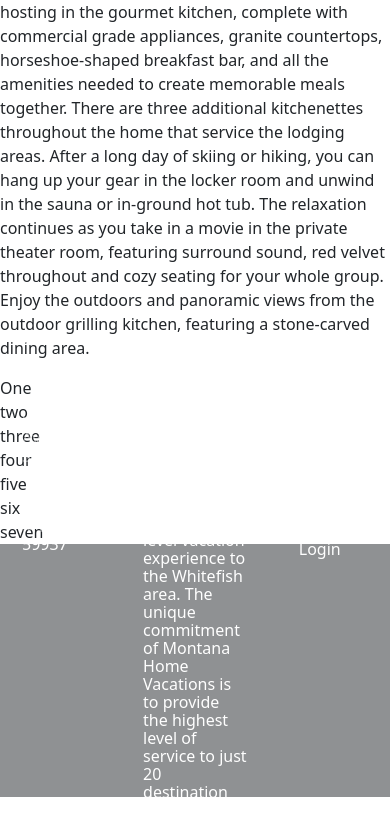
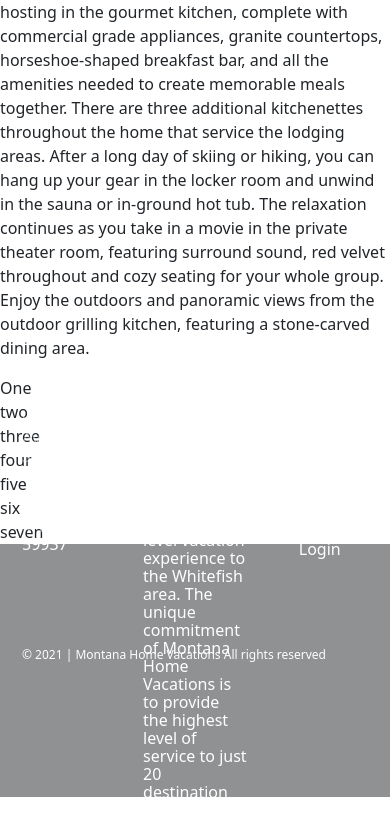
Before and after one commit to mdreesen/northernlights, a React (Create React App) app: page /northern-lights-interior in a window 390 px wide. Shown: the part 1060-1895 px from the top of the page. Built offline with nearby package versions, Linux system fonts and the light colour scheme.

Commit message:
getting media query for the footer. Need to work on getting this up and running

```diff
--- a/src/components/Footer/index.js
+++ b/src/components/Footer/index.js
@@ -5,6 +5,7 @@ import Nav from 'react-bootstrap/Nav';
 import Container from 'react-bootstrap/Container'
 
 const Footer = () => {
+
     return (
         <Navbar className="footer" bg="dark" variant="dark">
             <Container>
@@ -16,6 +17,9 @@ const Footer = () => {
                             <p>913 Wisconsin Ave., Suite 104</p>
                             <p>Whitefish, MT 59937</p>
                         </div>
+                        <div className="footer_text_copyright_container">
+                            <p className="footer_text_copyright ">© 2021 | Montana Home Vacations All rights reserved</p>
+                        </div>
                     </div>
                     <div className="footer_section_two">
                         <p className="footer_text">About Us</p>
@@ -26,11 +30,11 @@ const Footer = () => {
                     <div className="footer_section_three">
                         <p className="footer_text">About Us</p>
                         <div className="footer_text_content_three">
-                            <a>Guest Reviews</a>
-                            <a>Contact Us</a>
-                            <a>Property</a>
-                            <a>Management</a>
-                            <a>Owner Login</a>
+                            <a className="footer_link" href="https://www.montanahomevacations.com/testimonials.asp">Guest Reviews</a>
+                            <a className="footer_link" href="https://www.montanahomevacations.com/contact-information.asp">Contact Us</a>
+                            <a className="footer_link" href="https://www.montanahomevacations.com/property-management.htm">Property</a>
+                            <a className="footer_link" href="https://www.montanahomevacations.com/property-management.htm">Management</a>
+                            <a className="footer_link" href="https://reservations.liverez.com/owners/login.asp?logoff=True">Owner Login</a>
                         </div>
                     </div>
                 </Nav>
--- a/src/index.css
+++ b/src/index.css
@@ -55,9 +55,31 @@
   border-bottom: solid;
 }
 
+.footer_text_copyright_container {
+  width: 320px;
+  height: 111px;
+  display: flex;
+  align-items: flex-end;
+}
+
+.footer_text_copyright {
+  color: white;
+  font-size: 12px;
+}
+
 .footer_text_content {
   line-height: 18px;
   color: white;
+}
+
+.footer_link {
+  text-decoration: none;
+  color: white;
+}
+
+.footer_link:hover {
+  text-decoration: none;
+  color: grey;
 }
 
 .navbar-logo {
@@ -126,21 +148,21 @@
   display: flex;
   justify-content: space-evenly;
   align-items: center;
-  margin: 25vh 2vh;
+  margin: 18vh 2vh;
 }
 
 .about_two {
   display: flex;
   justify-content: space-evenly;
   align-items: center;
-  margin: 25vh 2vh;
+  margin: 18vh 2vh;
 }
 
 .about_three {
   display: flex;
   justify-content: space-evenly;
   align-items: center;
-  margin: 25vh 2vh;
+  margin: 18vh 2vh;
 }
 
 .about_text {
@@ -195,6 +217,85 @@
   background-repeat: no-repeat;
   background-size: cover;
 }
+
+/* @media only screen and (max-width: 992px) {
+  .footer {
+    left: 0;
+    right: 0;
+    bottom: 0;
+    position: static !important;
+    height: 100%;
+  }
+
+  .footer_section {
+    height: 30vh;
+    width: 100%;
+    left: 0;
+    right: 0;
+    bottom: 0;
+  }
+
+  .footer_sections {
+    width: 100%;
+    justify-content: space-between;
+  }
+
+  .footer_section_one {
+    width: 30%;
+    width: 90%;
+    display: flex;
+  }
+
+  .footer_section_two {
+    width: 90%;
+    display: flex;
+
+  }
+
+  .footer_section_three {
+    width: 90%;
+    display: flex;
+
+  }
+
+  .footer_text_content_three {
+    color: white;
+    display: flex;
+    flex-direction: row;
+    justify-content: space-between;
+  }
+
+  .footer_text {
+    color: white;
+    width: 30%;
+    border-bottom: solid;
+  }
+
+  .footer_link {
+    text-decoration: none;
+    color: white;
+    display: flex;
+    font-size: 12px;
+    width: 93px;
+  }
+
+  .footer_text_copyright_container {
+    width: 320px;
+    height: 111px;
+    display: flex;
+    align-items: flex-end;
+  }
+
+  .footer_text_copyright {
+    color: white;
+    font-size: 12px;
+  }
+
+  .footer_text_content {
+    line-height: 18px;
+    color: white;
+  }
+} */
 
 @media only screen and (max-width: 960px) {
 
--- a/src/pages/Home/index.js
+++ b/src/pages/Home/index.js
@@ -1,7 +1,8 @@
-import React from 'react';
+import React, { Suspense, lazy } from 'react';
 import Parallax from 'react-rellax'
 
-import About from '../About'
+// import About from '../About'
+const About = lazy(() => import('../About'))
 
 const Home = () => {
     return (
@@ -15,7 +16,9 @@ const Home = () => {
                     </Parallax>
                 </div>
             </section>
-        <About/>
+            <Suspense fallback={<div/>}>
+                <About />
+            </Suspense>
         </div>
     );
 }
```
Also changed, not shown: 48 other files (tests, documents, lock files or other folders). Lines whose indentation alone changed are shown as unchanged.
